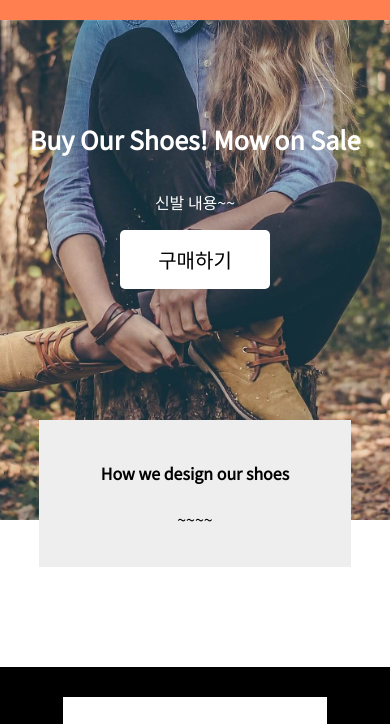
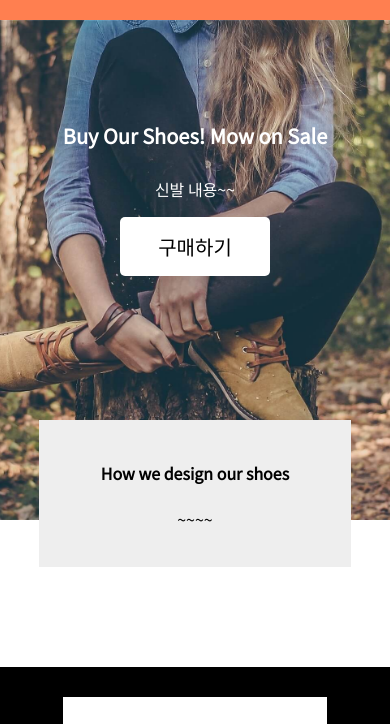
Before and after one commit to chaewoonOh/prac-html2, a plain HTML site: page layout2.html in a window 390 px wide. Shown: the part 50-774 px from the top of the page. Drawn offline with Linux system fonts and the light colour scheme.

Commit message:
반응형 breakpoint 추가

```diff
--- a/styles/layout2.css
+++ b/styles/layout2.css
@@ -138,6 +138,12 @@ body {
 }
 @media screen and (max-width: 1200px) {
   .main-title {
-    font-size: 25px;
+    font-size: 30px;
   }
 }
+
+@media screen and (max-width: 768px) {
+  .main-title {
+    font-size: 20px;
+  }
+}
```
